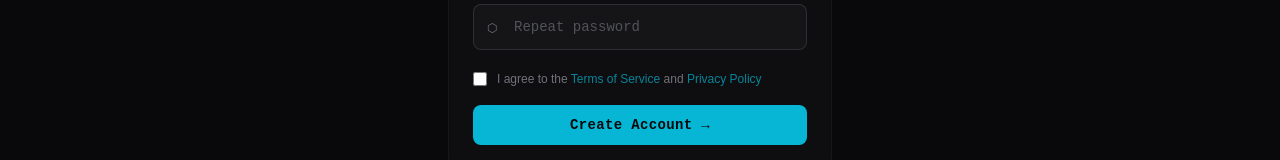
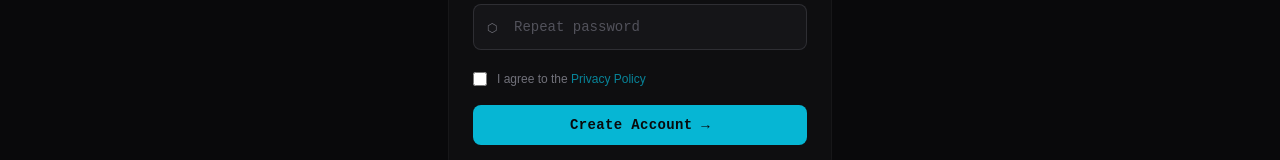
Before and after one commit to samuelbrhane/TokVigil, a Next.js app in the folder frontend/: page /signup in a window 1280 px wide. Shown: the part 496-656 px from the top of the page. Built offline with nearby package versions, Linux system fonts and the light colour scheme; no server answers.

Commit message:
fix signup privacy link, remove terms of service reference

```diff
--- a/frontend/src/app/(auth)/signup/page.tsx
+++ b/frontend/src/app/(auth)/signup/page.tsx
@@ -112,7 +112,6 @@ export default function SignupPage() {
               required
             />
           </div>
-
           <InputField
             label="Work email"
             type="email"
@@ -141,7 +140,6 @@ export default function SignupPage() {
             icon={<span className="text-xs">⬡</span>}
             required
           />
-
           <label className="flex items-start gap-2.5 cursor-pointer pt-1">
             <input
               type="checkbox"
@@ -150,11 +148,10 @@ export default function SignupPage() {
             />
             <span className="text-xs text-surface-500 leading-relaxed">
               I agree to the{" "}
-              <a href="#" className="text-brand-500/70 hover:text-brand-400">
-                Terms of Service
-              </a>{" "}
-              and{" "}
-              <a href="#" className="text-brand-500/70 hover:text-brand-400">
+              <a
+                href="/privacy"
+                className="text-brand-500/70 hover:text-brand-400"
+              >
                 Privacy Policy
               </a>
             </span>
```
